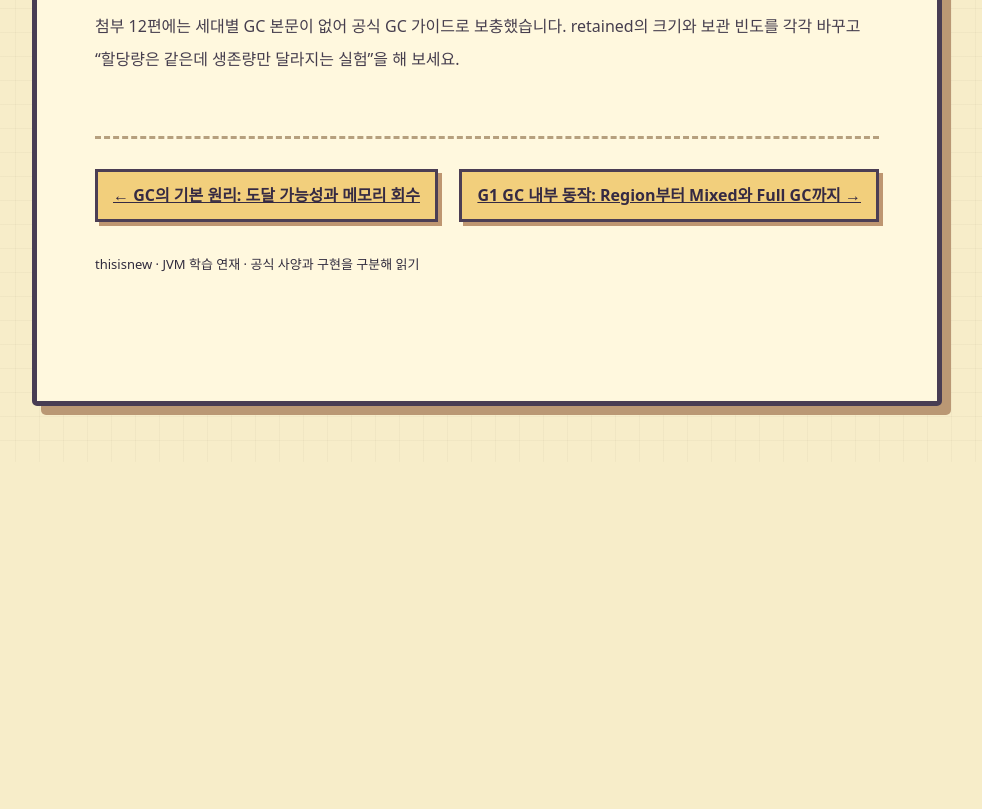
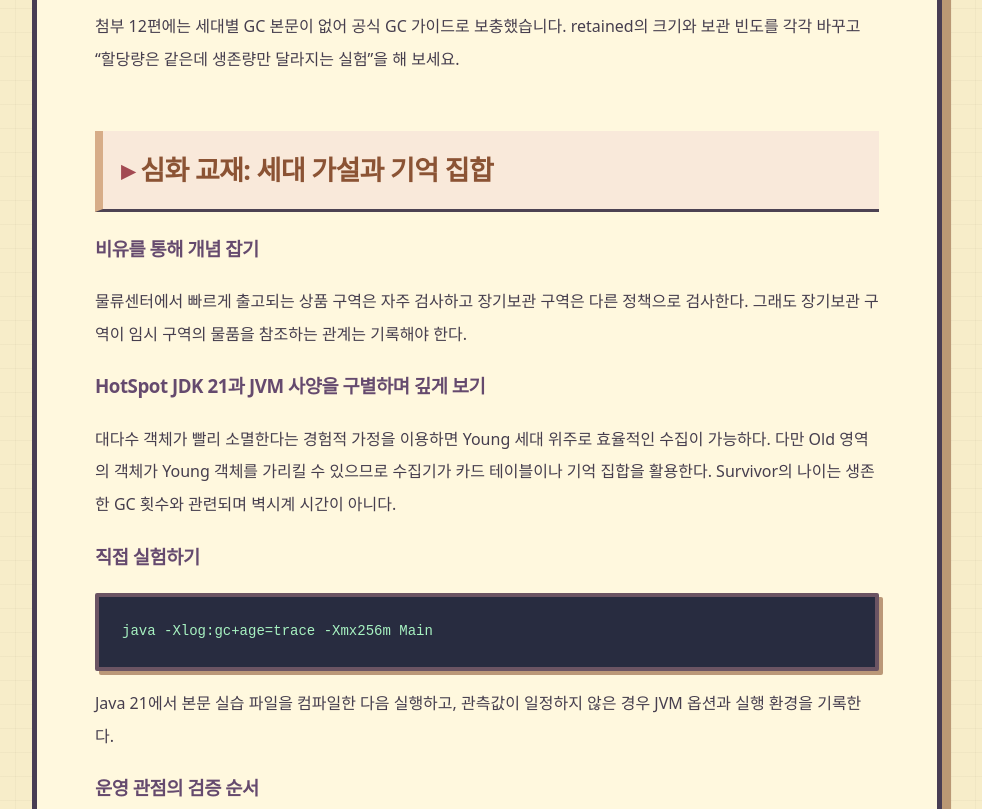
Before and after one commit to thisisnew/thisisnew.github.io, a website: page posts/jvm-study-12.html in a window 1280 px wide. Shown: the part 8680-9489 px from the top of the page, without its empty margins (153-1135 px from the left). Before the commit the page ends 9142 px from the top, so only its background shows below. Drawn offline with Linux system fonts and the light colour scheme.

Commit message:
docs(jvm): add topic-specific deep dive 12

```diff
--- a/posts/jvm-study-12.html
+++ b/posts/jvm-study-12.html
@@ -164,4 +164,4 @@ java -Xms32m -Xmx32m -XX:+UseG1GC -Xlog:gc*,gc+age=trace:file=gc12.log:time,upti
 <li><a href="https://openjdk.org/jeps/439">JEP 439: Generational ZGC</a>: JDK 21의 수집기별 차이.</li>
 </ul>
 <p>첨부 12편에는 세대별 GC 본문이 없어 공식 GC 가이드로 보충했습니다. retained의 크기와 보관 빈도를 각각 바꾸고 “할당량은 같은데 생존량만 달라지는 실험”을 해 보세요.</p>
-</article><nav aria-label="연재 이동"><a href="/posts/jvm-study-11.html">← GC의 기본 원리: 도달 가능성과 메모리 회수</a><a href="/posts/jvm-study-13.html">G1 GC 내부 동작: Region부터 Mixed와 Full GC까지 →</a></nav><footer>thisisnew · JVM 학습 연재 · 공식 사양과 구현을 구분해 읽기</footer></main><script src="/assets/jvm-study.js" defer></script></body></html>
+<!-- JVM-DEEP-DIVE-20261020-12 --><section class="jvm-depth-expansion"><h2>심화 교재: 세대 가설과 기억 집합</h2><h3>비유를 통해 개념 잡기</h3><p>물류센터에서 빠르게 출고되는 상품 구역은 자주 검사하고 장기보관 구역은 다른 정책으로 검사한다. 그래도 장기보관 구역이 임시 구역의 물품을 참조하는 관계는 기록해야 한다.</p><h3>HotSpot JDK 21과 JVM 사양을 구별하며 깊게 보기</h3><p>대다수 객체가 빨리 소멸한다는 경험적 가정을 이용하면 Young 세대 위주로 효율적인 수집이 가능하다. 다만 Old 영역의 객체가 Young 객체를 가리킬 수 있으므로 수집기가 카드 테이블이나 기억 집합을 활용한다. Survivor의 나이는 생존한 GC 횟수와 관련되며 벽시계 시간이 아니다.</p><h3>직접 실험하기</h3><pre><code class="language-bash">java -Xlog:gc+age=trace -Xmx256m Main</code></pre><p>Java 21에서 본문 실습 파일을 컴파일한 다음 실행하고, 관측값이 일정하지 않은 경우 JVM 옵션과 실행 환경을 기록한다.</p><h3>운영 관점의 검증 순서</h3><ol><li>재현 입력과 실행 환경을 기록한다.</li><li>현상이 JVM 사양이 보장하는 규칙인지 HotSpot의 최적화·휴리스틱인지 구분한다.</li><li>명령 출력·바이트코드·로그를 비교하고 하나의 조건씩 바꿔 반증한다.</li></ol><h3>추가 심화 면접 Q&amp;A</h3><details><summary>Young GC는 Old 영역을 전혀 확인하지 않아도 되나요?</summary><p>아니다. Old-to-Young 참조를 수집기별 메타데이터로 추적해야 Young의 살아 있는 객체를 누락하지 않는다. 수집기 구현에 따라 자료구조와 세부 동작은 달라진다.</p></details></section></article><nav aria-label="연재 이동"><a href="/posts/jvm-study-11.html">← GC의 기본 원리: 도달 가능성과 메모리 회수</a><a href="/posts/jvm-study-13.html">G1 GC 내부 동작: Region부터 Mixed와 Full GC까지 →</a></nav><footer>thisisnew · JVM 학습 연재 · 공식 사양과 구현을 구분해 읽기</footer></main><script src="/assets/jvm-study.js" defer></script></body></html>
```
